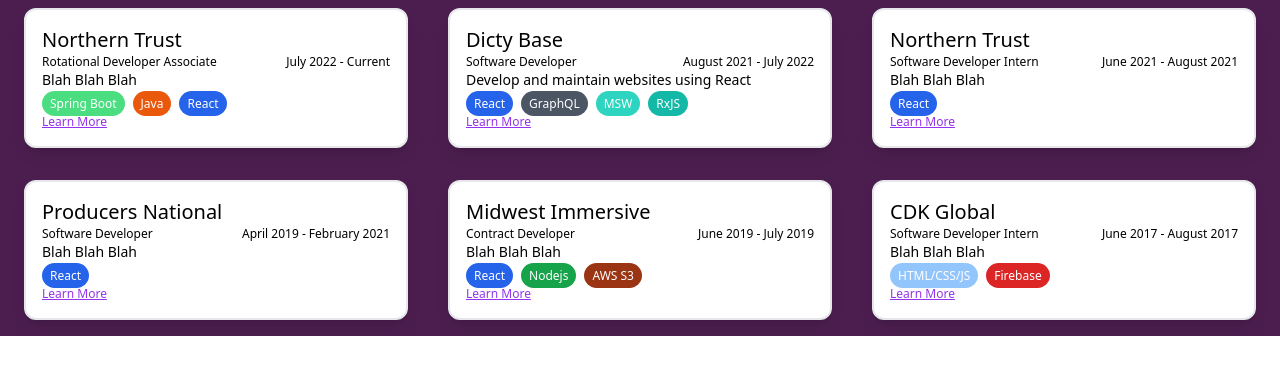
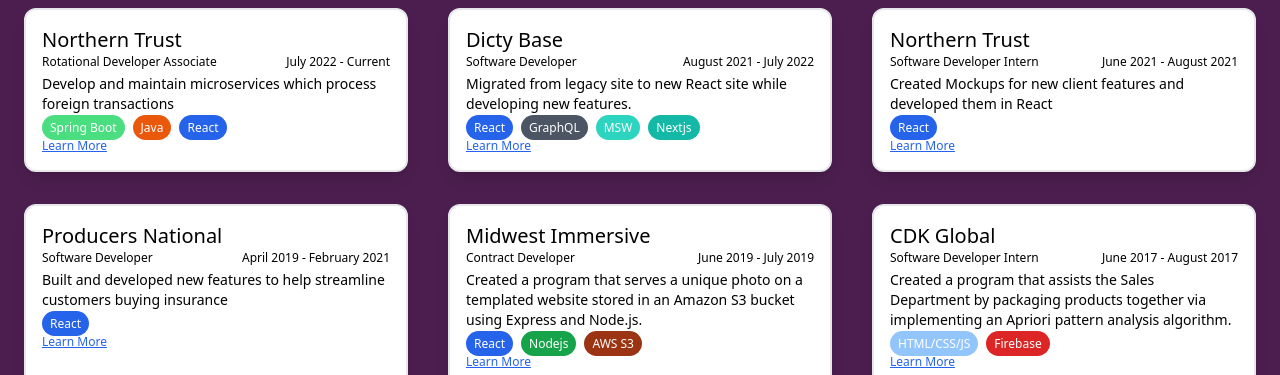
Before and after one commit to JSneak/2022-personal-website, a React (Vite) app: page / in a window 1280 px wide. Shown: the part 768-1143 px from the top of the page. Before the commit the page ends 1104 px from the top, so only its background shows below. Built offline with nearby package versions, Linux system fonts and the light colour scheme.

Commit message:
feat: Add Work Experience Section

```diff
--- a/src/components/Card.tsx
+++ b/src/components/Card.tsx
@@ -13,7 +13,7 @@
         <p className="text-xs">{job.timeRange}</p>
       </div>
 
-      <p className={"text-sm"}>{job.desc}</p>
+      <p className={"text-sm pt-1"}>{job.desc}</p>
       <div>
         {job.skills.map((value, index: number) => {
           return (
--- a/src/components/Navbar.tsx
+++ b/src/components/Navbar.tsx
@@ -4,7 +4,7 @@
 
 const navigation = [
   { name: "About Me", href: "#", current: true },
-  { name: "Work Experience", href: "#", current: false },
+  { name: "Work Experience", href: "#workExperience", current: false },
   { name: "Coding Projects", href: "#", current: false },
 ];
 
--- a/src/components/WorkExperience.tsx
+++ b/src/components/WorkExperience.tsx
@@ -4,7 +4,10 @@
 
 const WorkExperience = () => {
   return (
-    <div className={"flex flex-col items-center bg-palatinate_purple"}>
+    <div
+      id="workExperience"
+      className={"flex flex-col items-center bg-palatinate_purple"}
+    >
       <h1 className="text-4xl font-bold pt-4 pb-4 text-white">
         Work Experience
       </h1>
--- a/src/data/WorkInfo.ts
+++ b/src/data/WorkInfo.ts
@@ -12,65 +12,65 @@
     company: "Northern Trust",
     timeRange: "July 2022 - Current",
     jobTitle: "Rotational Developer Associate",
-    desc: "Blah Blah Blah",
+    desc: "Develop and maintain microservices which process foreign transactions",
     skills: [
       { name: "Spring Boot", color: "bg-green-400" },
       { name: "Java", color: "bg-orange-600" },
       { name: "React", color: "bg-blue-600" },
     ],
-    link: "",
+    link: "https://www.northerntrust.com/united-states/home",
   },
   {
     company: "Dicty Base",
     timeRange: "August 2021 - July 2022",
     jobTitle: "Software Developer",
-    desc: "Develop and maintain websites using React",
+    desc: "Migrated from legacy site to new React site while developing new features.",
     skills: [
       { name: "React", color: "bg-blue-600" },
       { name: "GraphQL", color: "bg-gray-600" },
       { name: "MSW", color: "bg-teal-400" },
-      { name: "RxJS", color: "bg-teal-500" },
+      { name: "Nextjs", color: "bg-teal-500" },
     ],
-    link: "",
+    link: "https://github.com/dictyBase",
   },
   {
     company: "Northern Trust",
     timeRange: "June 2021 - August 2021",
     jobTitle: "Software Developer Intern",
-    desc: "Blah Blah Blah",
+    desc: "Created Mockups for new client features and developed them in React ",
     skills: [{ name: "React", color: "bg-blue-600" }],
-    link: "",
+    link: "https://www.northerntrust.com/united-states/home",
   },
   {
     company: "Producers National",
     timeRange: "April 2019 - February 2021",
     jobTitle: "Software Developer",
-    desc: "Blah Blah Blah",
+    desc: "Built and developed new features to help streamline customers buying insurance",
     skills: [{ name: "React", color: "bg-blue-600" }],
-    link: "",
+    link: "https://producersnational.com/",
   },
   {
     company: "Midwest Immersive",
     timeRange: "June 2019 - July 2019",
     jobTitle: "Contract Developer",
-    desc: "Blah Blah Blah",
+    desc: "Created a program that serves a unique photo on a templated website stored in an Amazon S3 bucket using Express and Node.js.",
     skills: [
       { name: "React", color: "bg-blue-600" },
       { name: "Nodejs", color: "bg-green-600" },
       { name: "AWS S3", color: "bg-orange-800" },
     ],
-    link: "",
+    link: "https://www.mwimmersive.com/",
   },
   {
     company: "CDK Global",
     timeRange: "June 2017 - August 2017",
     jobTitle: "Software Developer Intern",
-    desc: "Blah Blah Blah",
+    desc: "Created a program that assists the Sales Department by packaging products together via implementing an Apriori pattern analysis algorithm.",
     skills: [
       { name: "HTML/CSS/JS", color: "bg-blue-300" },
       { name: "Firebase", color: "bg-red-600" },
     ],
-    link: "",
+    link: "https://www.cdkglobal.com/",
   },
 ];
 
```
